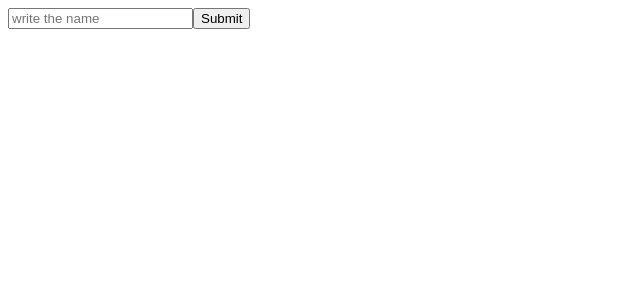
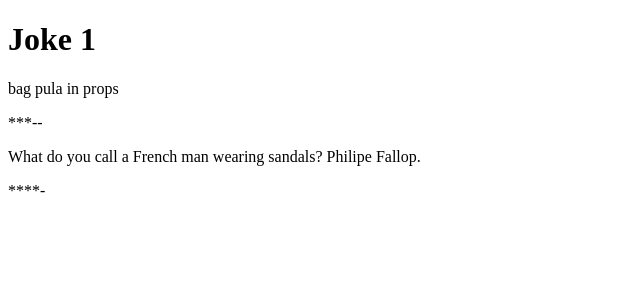
Before and after one commit to VadimVasilcovan/REACT.EX, a React (Vite) app in the folder React-EX/: page / in a window 1280 px wide. Shown: the top 300 px of the page, without its empty margins (0-640 px from the left). Built offline with nearby package versions, Linux system fonts and the light colour scheme.

Commit message:
Props_ex_02
An ex to learning props better

```diff
--- a/React-EX/src/App.jsx
+++ b/React-EX/src/App.jsx
@@ -1,14 +1,17 @@
 import React, { useState } from "react";
 import ShowResult from "./props/Props_2Component"; // Adjust the import path as needed
 import University from "./props/Props_3Component"; // Make sure you have the University component
+import JokesApp from "./Props_ex_02/Props_ex_parent";
 
 const App = () => {
-    const [submitPerson, setSubmitPerson] = useState([]);
+    {/*const [submitPerson, setSubmitPerson] = useState([]);*/}
 
     return (
         <>
-            <University setSubmitPerson={setSubmitPerson} />
+            {/*<University setSubmitPerson={setSubmitPerson} />
             <ShowResult submitPerson={submitPerson} />
+    */}
+        <JokesApp/>
         </>
     );
 };
--- /dev/null
+++ b/React-EX/src/Props_ex_02/Jokes.jsx
@@ -0,0 +1,24 @@
+
+function  Joke (props){
+
+
+
+    let stars = ""
+    for (let i=0; i< 5; i++){
+        if( i < props.rating )  {
+            stars +="*"
+        }else {
+            stars +="-"
+        }
+    }
+    return (
+        <div>
+
+        <p>{props.joke}</p>
+        <p>{stars}</p>
+
+    </div>
+    )
+}
+
+export default Joke
--- /dev/null
+++ b/React-EX/src/Props_ex_02/Props_ex_parent.jsx
@@ -0,0 +1,18 @@
+import Joke from "./Jokes";
+
+function JokesApp () {
+
+
+    const dadJoke2 = "What do you call a French man wearing sandals? Philipe Fallop."
+
+    return(
+       <>
+
+       <h1> Joke 1</h1>
+       <Joke joke="bag pula in props" rating={3}/>
+       <Joke joke={dadJoke2} rating={4}/>
+       </>
+
+    )
+}
+export default JokesApp;
```
